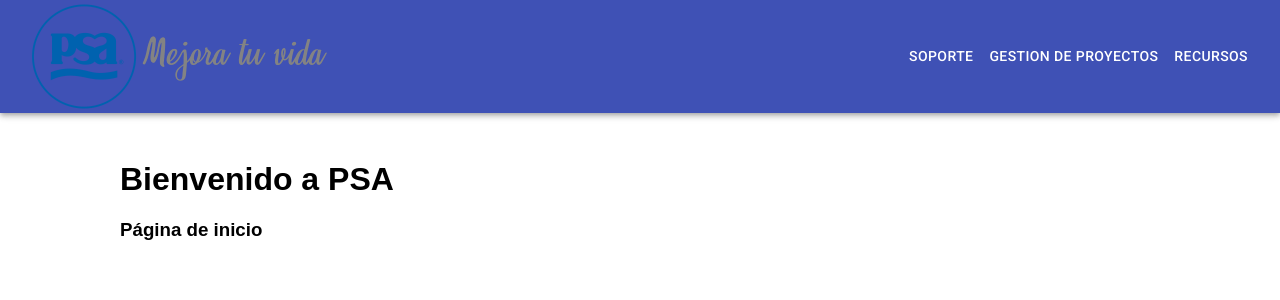
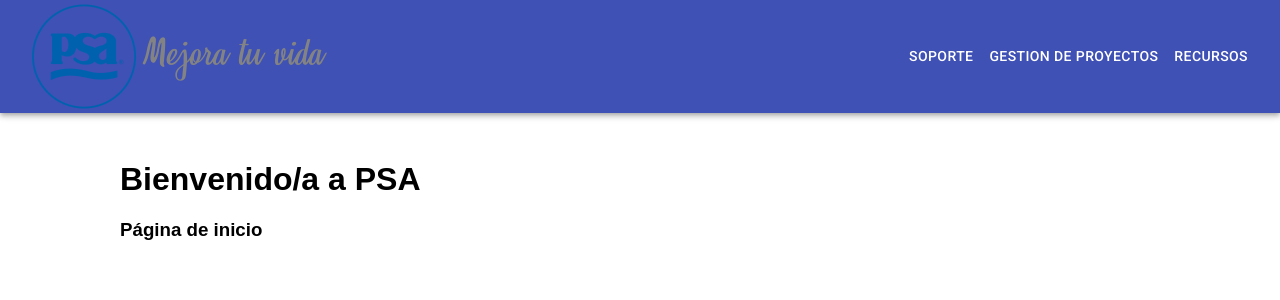
Before and after one commit to vickyylopezz/PSA-Front, a React (Create React App) app: page / in a window 1280 px wide. Shown: the top 300 px of the page. Built offline with nearby package versions, Linux system fonts and the light colour scheme.

Commit message:
Edito mensaje de bienvenida

```diff
--- a/src/pages/Home.js
+++ b/src/pages/Home.js
@@ -3,7 +3,7 @@ import React from 'react';
 const Home = () => {
   return (
       <>
-        <h1>Bienvenido a PSA</h1>
+        <h1>Bienvenido/a a PSA</h1>
         <h3>Página de inicio</h3>
       </>
   )
```
